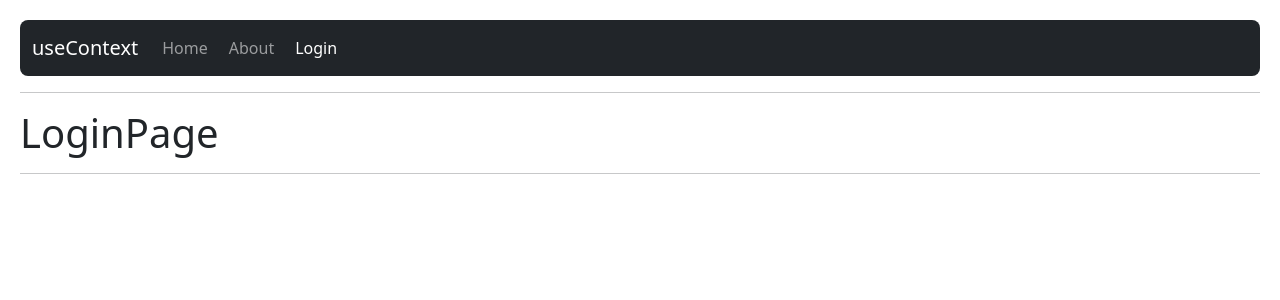
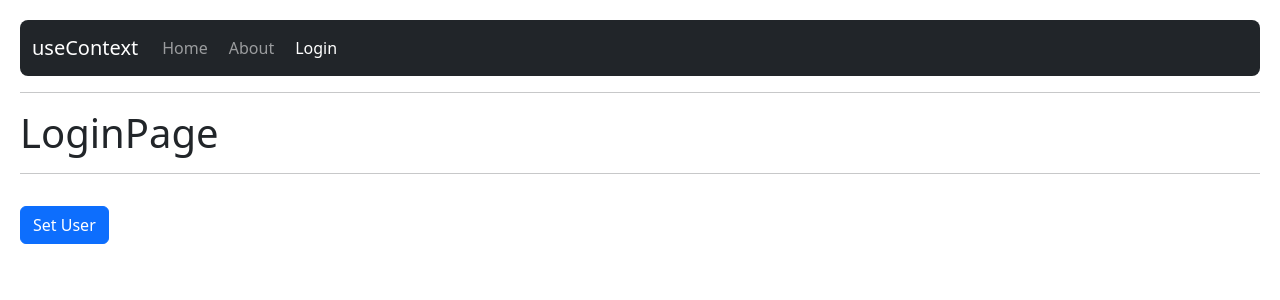
Before and after one commit to ddessilvestri/05-hook-app, a React (Vite) app: page /login in a window 1280 px wide. Shown: the top 300 px of the page. Built offline with nearby package versions, Linux system fonts and the light colour scheme.

Commit message:
Sección 11 - useContext finalizada

```diff
--- a/src/09-useContext/HomePage.jsx
+++ b/src/09-useContext/HomePage.jsx
@@ -1,7 +1,12 @@
+import { useContext } from "react"
+import { UserContext } from "./context/UserContext"
+
 export const HomePage = () => {
+
+    const {user} = useContext(UserContext);
     return (
         <>
-            <h1>HomePage</h1>
+            <h1>HomePage <small>{user?.name}</small></h1>
             <hr/>
         </>
     )
--- a/src/09-useContext/LoginPage.jsx
+++ b/src/09-useContext/LoginPage.jsx
@@ -1,8 +1,25 @@
+import { useContext } from "react"
+import { UserContext } from "./context/UserContext";
+
 export const LoginPage = () => {
+
+    const {user,setUser} = useContext(UserContext);
+    console.log(user);
     return (
         <>
             <h1>LoginPage</h1>
             <hr/>
+            <pre>
+                {JSON.stringify(user,null,2)}
+            </pre>
+
+            <button
+
+                onClick={()=> setUser({id:123,name:'Juan',emal:'juan@gmail.com'})}
+
+            className="btn btn-primary">
+                Set User
+            </button>
         </>
     )
 }
--- a/src/09-useContext/MainApp.jsx
+++ b/src/09-useContext/MainApp.jsx
@@ -1,5 +1,6 @@
 import { Routes,Route,Navigate } from "react-router-dom"
 import { AboutPage } from "./AboutPage";
+import { UserProvider } from "./context/UserProvider";
 import { HomePage } from "./HomePage";
 import { LoginPage } from "./LoginPage";
 import { NavBar } from "./NavBar";
@@ -7,7 +8,7 @@
 
     export const MainApp = () => {
         return (
-            <>
+            <UserProvider>
                 <NavBar />
                 <hr/>
 
@@ -20,6 +21,6 @@
                     {/* <Route path="*" element ={<LoginPage />} /> */}
 
                 </Routes>
-            </>
+            </UserProvider>
         )
     }
--- /dev/null
+++ b/src/09-useContext/context/UserContext.jsx
@@ -0,0 +1,3 @@
+import { createContext } from 'react';
+
+export const UserContext = createContext();
--- /dev/null
+++ b/src/09-useContext/context/UserProvider.jsx
@@ -0,0 +1,21 @@
+import { useState } from "react"
+import { UserContext } from "./UserContext"
+
+
+// const user ={
+//     id:123,
+//     name: 'David Silvestri',
+//     email: 'david.silvestri@gmail.com'
+// }
+
+export const UserProvider = ({ children }) => {
+
+    const [user, setUser] = useState();
+
+
+    return (
+            <UserContext.Provider value ={{user,setUser}}>
+                { children }
+            </UserContext.Provider>
+    )
+}
```
